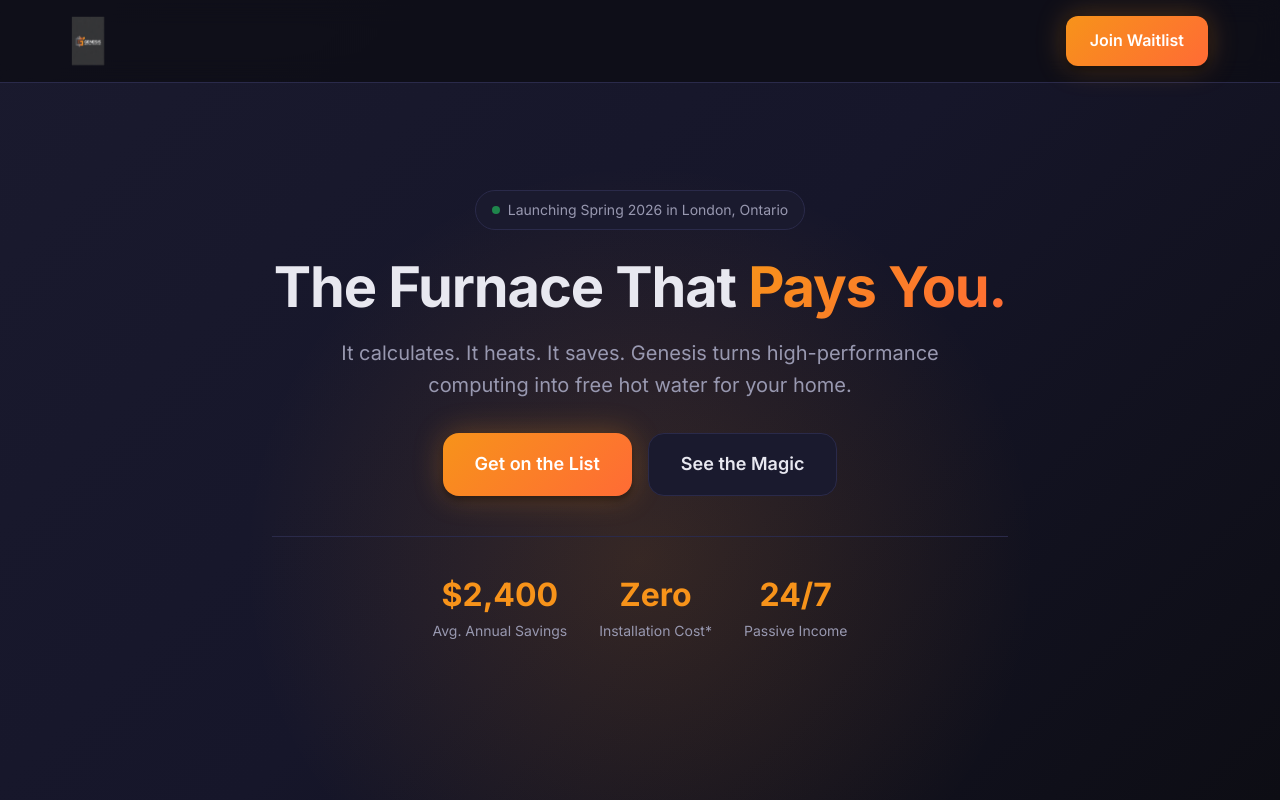
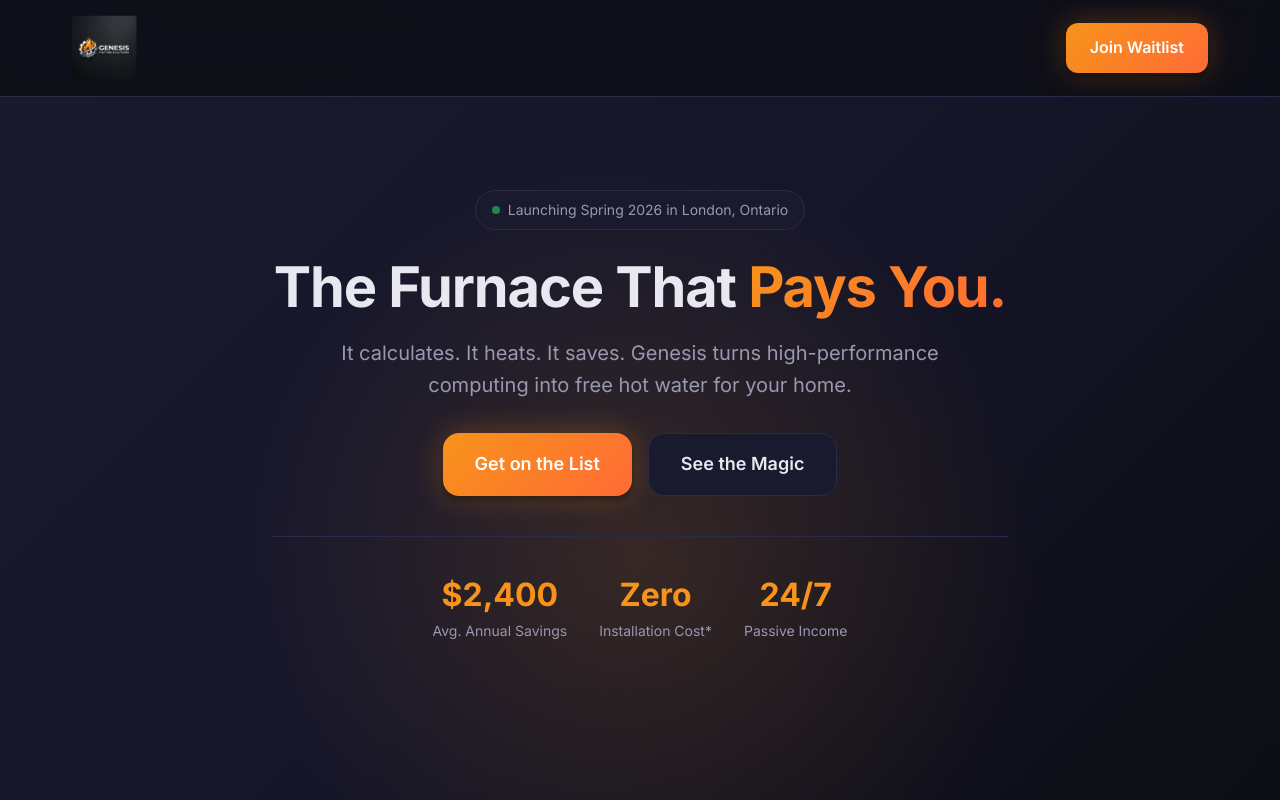
Before and after one commit to London-mining-company/genesis-heating, a Preact app: page / in a window 1280 px wide. Shown: the top 800 px of the page. Built offline with nearby package versions, Linux system fonts and the light colour scheme.

Commit message:
design: upgrade header/footer logo to premium high-res version

```diff
--- a/src/App.tsx
+++ b/src/App.tsx
@@ -70,7 +70,7 @@
         <header className="header" role="banner">
             <div className="container header-inner">
                 <a href="/" className="logo" aria-label="Genesis Heating Solutions Home">
-                    <img src="/genesis-logo.jpg" alt="Genesis Heating Solutions" className="genesis-pulse" style={{ height: '48px', objectFit: 'contain' }} />
+                    <img src="/genesis-logo.png" alt="Genesis Heating Solutions" className="genesis-pulse" style={{ height: '64px', width: 'auto' }} />
                 </a>
                 <button onClick={scrollToForm} className="btn btn-primary nav-cta">
                     Join Waitlist
@@ -661,8 +661,7 @@
         <footer className="footer" role="contentinfo">
             <div className="container footer-content">
                 <div className="footer-logo">
-                    <img src="/genesis-logo.jpg" alt="Genesis Logo" style={{ height: '32px', filter: 'grayscale(1)', opacity: 0.8 }} />
-                    <span>Genesis Heating</span>
+                    <img src="/genesis-logo.png" alt="Genesis Logo" style={{ height: '48px', opacity: 0.9 }} />
                 </div>
 
                 <nav className="footer-links" aria-label="Footer navigation">
```
Also changed, not shown: public/genesis-logo.jpg (deleted), public/genesis-logo.png (added).
